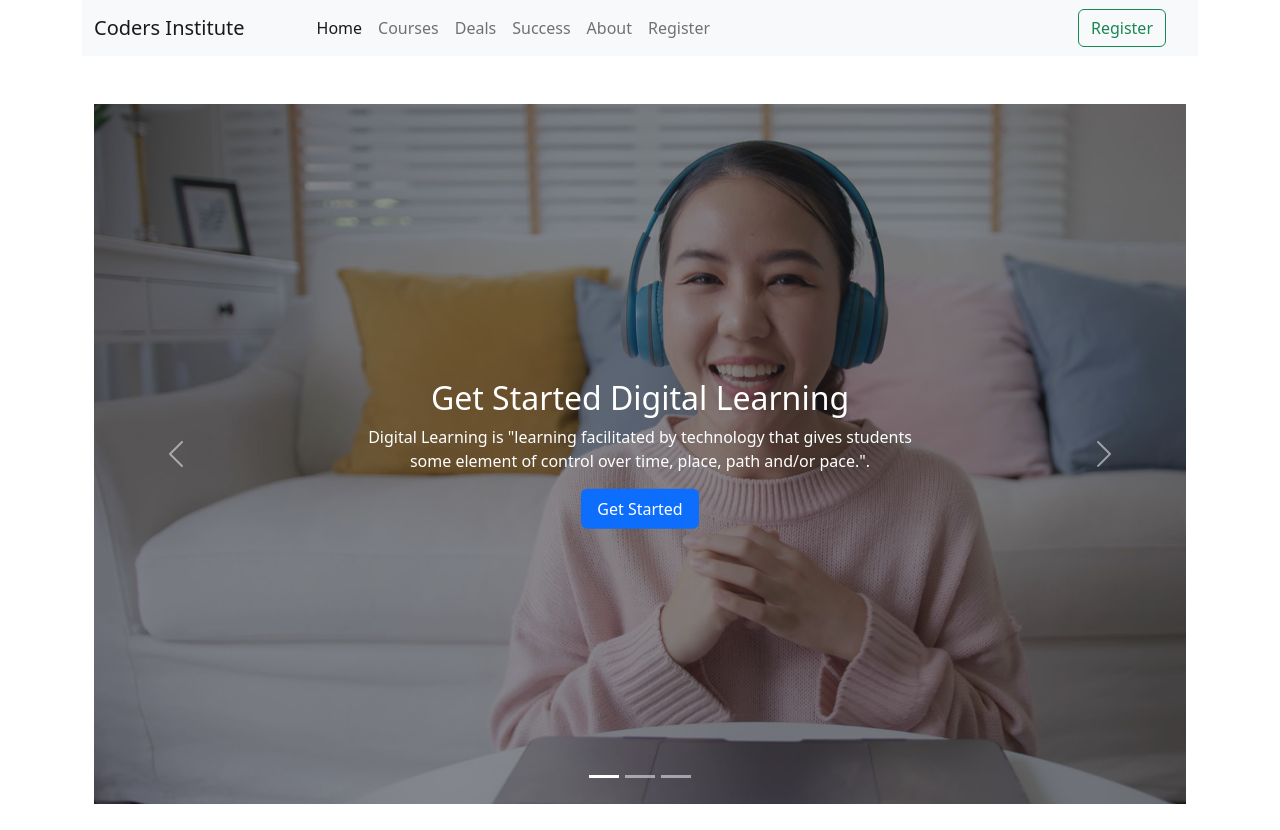
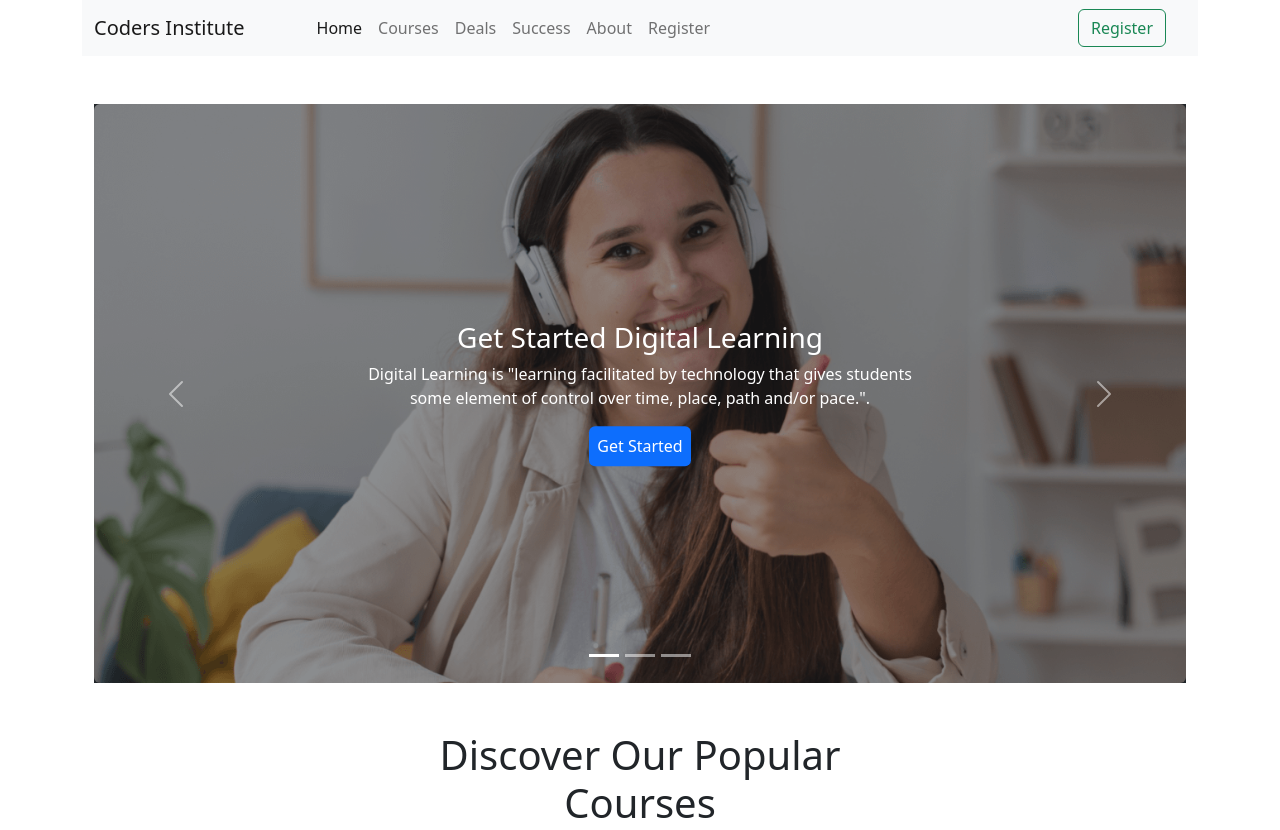
Before and after one commit to mahbub1626/coders-institute, a plain HTML site: page index.html in a window 1280 px wide. Shown: the top 830 px of the page. Drawn offline with nearby package versions, Linux system fonts and the light colour scheme.

Commit message:
footers anchor added

```diff
--- a/index.html
+++ b/index.html
@@ -9,6 +9,7 @@
         integrity="sha384-gH2yIJqKdNHPEq0n4Mqa/HGKIhSkIHeL5AyhkYV8i59U5AR6csBvApHHNl/vI1Bx" crossorigin="anonymous">
     <!-- FontAwesome -->
     <script src="https://kit.fontawesome.com/6f6c5f3507.js" crossorigin="anonymous"></script>
+
 </head>
 
 <body>
@@ -67,47 +68,22 @@
                 </div>
                 <div class="carousel-inner">
                     <div class="carousel-item active position-relative bg-dark text-center ">
-                        <img src="images/cover/cover-1.png" class="opacity-50 rounded d-block h-100 mx-auto " style=""
+                        <img src="images/cover/cover-1.png" class="opacity-50 rounded d-block h-100 img-fluid"
                             alt="...">
-                        <div class="position-absolute top-50 start-50 translate-middle text-white">
-                            <h2 class="">Get Started Digital Learning</h2>
+                        <div class=" position-absolute top-50 start-50 translate-middle text-white">
+                            <div>
+                                <h3 class="">Get Started Digital Learning</h3>
                                 <p class="">Digital Learning is "learning facilitated by technology that gives
                                     students
                                     some
                                     element of control over time, place, path and/or pace.".</p>
+                            </div>
 
-                            <button class=" bg-primary py-2 px-3 border border-0 rounded text-white">Get
+                            <button class=" bg-primary py-2 px-2 border border-0 rounded text-white">Get
                                 Started</button>
                         </div>
                     </div>
-                    <div class="carousel-item active position-relative bg-dark text-center ">
-                        <img src="images/cover/cover-2.png" class="opacity-50 rounded h-100 mx-auto d-block " style=""
-                            alt="...">
-                        <div class="position-absolute top-50 start-50 translate-middle text-white">
-                            <h2 class="">Get Started Digital Learning</h2>
-                            <p class="">Digital Learning is "learning facilitated by technology that gives
-                                students
-                                some
-                                element of control over time, place, path and/or pace.".</p>
 
-                            <button class=" bg-primary py-2 px-3 border border-0 rounded text-white">Get
-                                Started</button>
-                        </div>
-                    </div>
-                    <div class="carousel-item active position-relative bg-dark text-center ">
-                        <img src="images/cover/cover-3.png" class="opacity-50 rounded h-100 d-block mx-auto " style=""
-                            alt="...">
-                        <div class="position-absolute top-50 start-50 translate-middle text-white">
-                            <h2 class="">Get Started Digital Learning</h2>
-                            <p class="">Digital Learning is "learning facilitated by technology that gives
-                                students
-                                some
-                                element of control over time, place, path and/or pace.".</p>
-
-                            <button class=" bg-primary py-2 px-3 border border-0 rounded text-white">Get
-                                Started</button>
-                        </div>
-                    </div>
 
                 </div>
                 <button class="carousel-control-prev" type="button" data-bs-target="#carouselExampleCaptions"
@@ -500,15 +476,28 @@
             <section class="text-white text-center py-5">
                 <div>
                     <h1>Coders Institute</h1>
-                    <address>Office#00 , Road 00, Sherpur,<br> Mymenshing, Bangladesh.</address>
-                    <p>Privacy Ploicy | Terms of use</p>
+                    <address>Jhenaigati, Sherpur,<br> Mymenshing, Bangladesh.</address>
+                    <p>
+                        <a href="" class="text-white text-decoration-none">Privacy Ploicy</a> | <a href=""
+                            class="text-white text-decoration-none">Terms of use</a>
+                    </p>
                 </div>
                 <!-- social media icon -->
-                <div class="">
+                <div>
+                    <a href="" class="text-white text-decoration-none">
                         <i class="fa-brands fa-facebook mx-2"></i>
+                    </a>
+
+                    <a href="" class="text-white text-decoration-none">
                         <i class="fa-brands fa-square-twitter mx-2"></i>
+                    </a>
+                    <a href="" class="text-white text-decoration-none">
                         <i class="fa-brands fa-linkedin mx-2"></i>
+                    </a>
+
+                    <a href="" class="text-white text-decoration-none">
                         <i class="fa-brands fa-youtube mx-2"></i>
+                    </a>
                 </div>
             </section>
         </footer>
```
Lines whose indentation alone changed are shown as unchanged.
